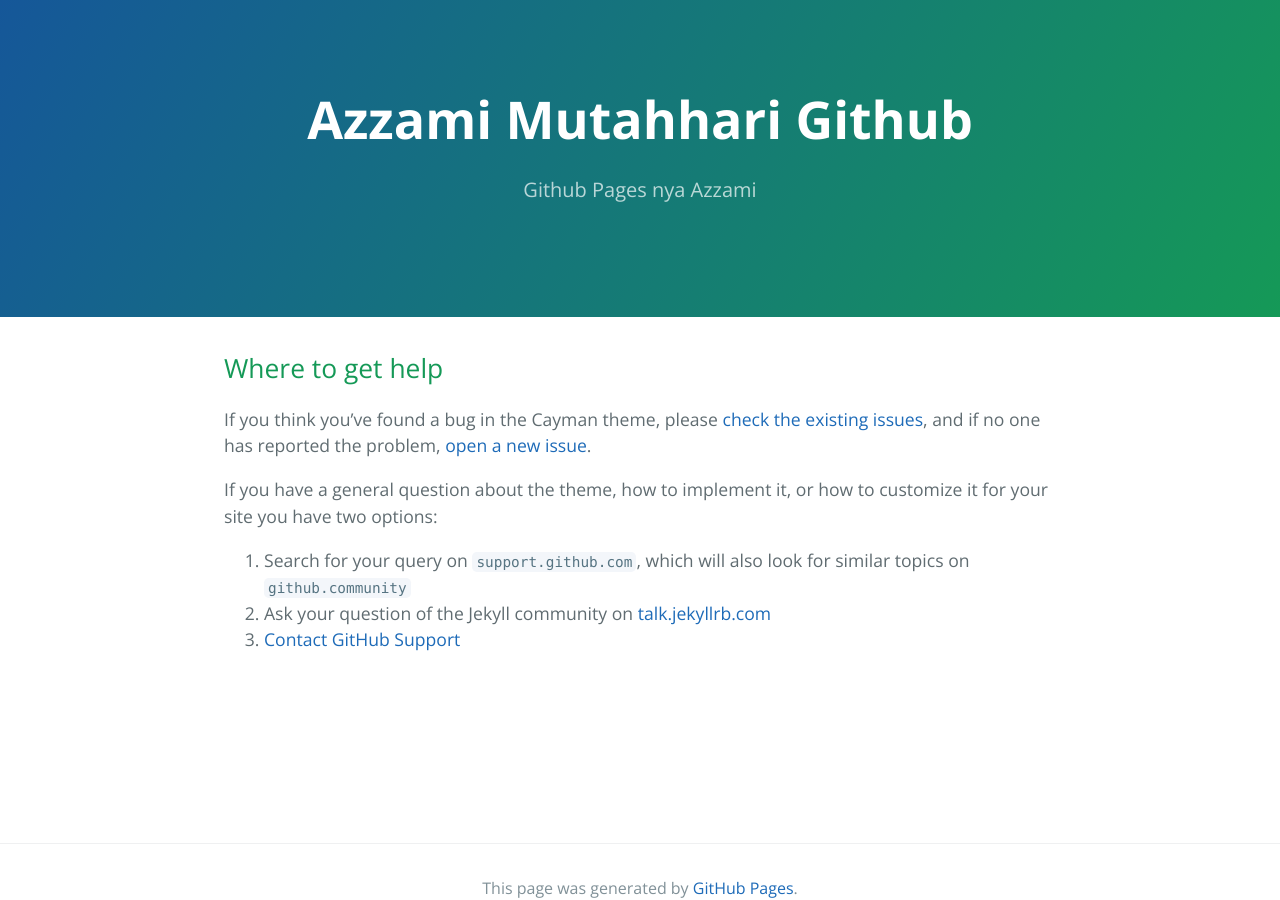
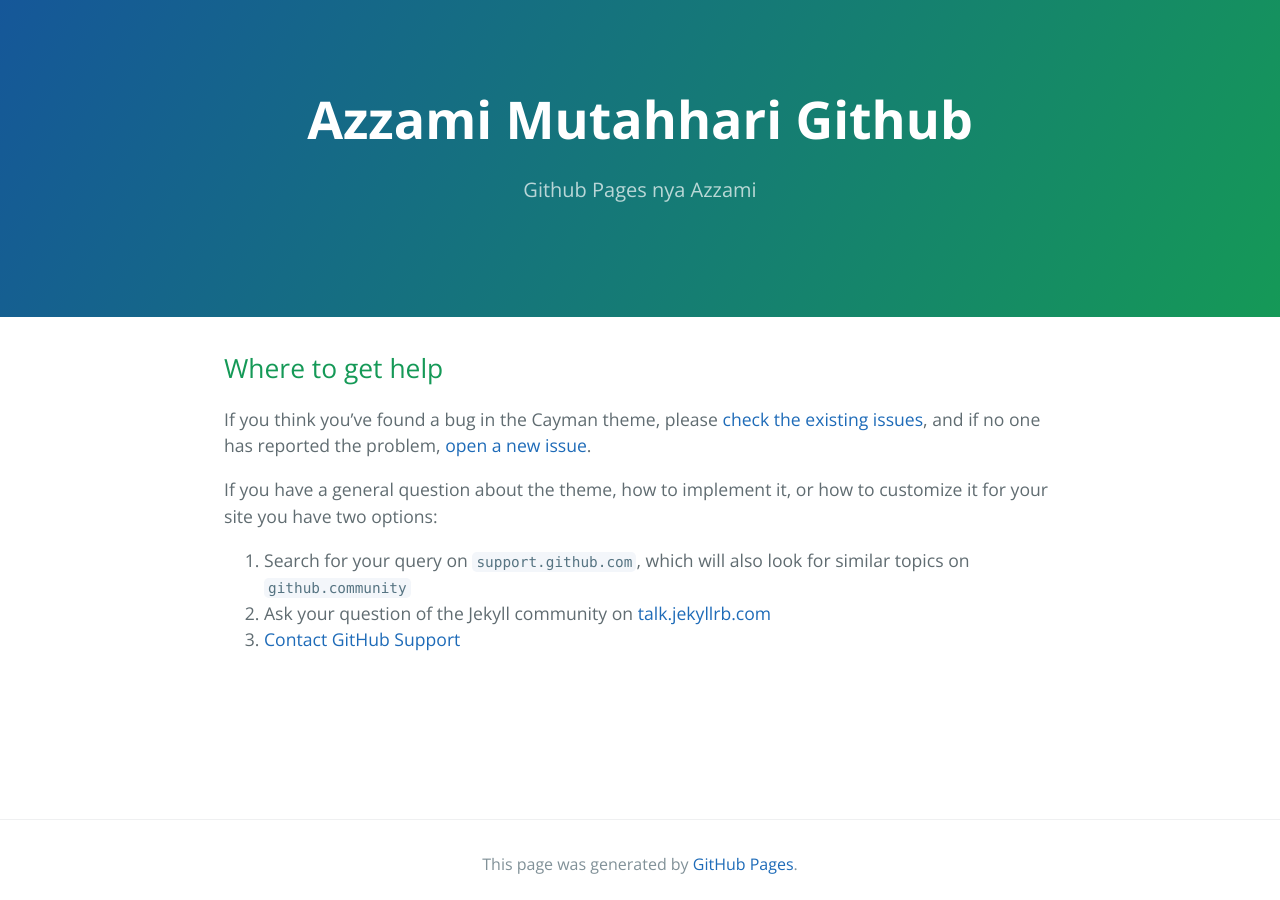
Before and after one commit to azzamimaf/azzamimaf.github.io, a Jekyll site: the page built from docs/SUPPORT.md, in a window 1280 px wide. Built offline with Jekyll 4.4.1, drawn with Linux system fonts in a browser that asks for light colours; our own code applies the rules of GitHub Pages for plain Markdown files.

Commit message:
Update default.html

```diff
--- a/_layouts/default.html
+++ b/_layouts/default.html
@@ -41,7 +41,7 @@
 
       <footer class="site-footer MyFooter">
         <!--span class="site-footer-owner"><a href="https://azzamimaf.github.io">This page</a> is maintained by <a href="https://github.com/azzamimaf">azzamimaf</a>.</span-->
-        <span class="site-footer-credits">This page was generated by <a href="https://pages.github.com">GitHub Pages</a>.</span><br/>
+        <span class="site-footer-credits">This page was generated by <a href="https://pages.github.com">GitHub Pages</a>.<br/><br/></span>
       </footer>
     </main>
   </body>
```
